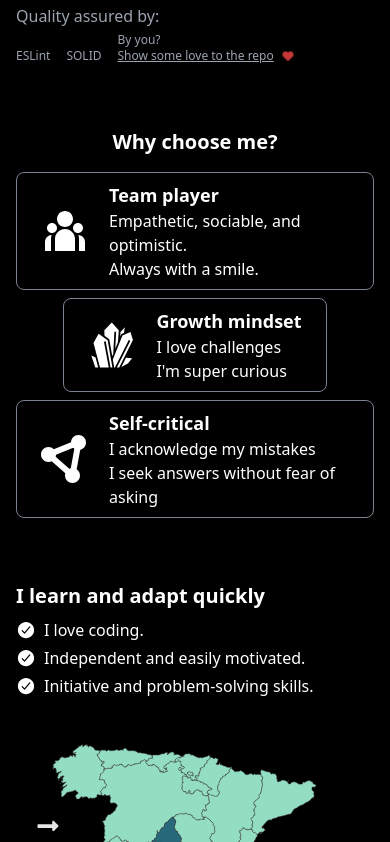
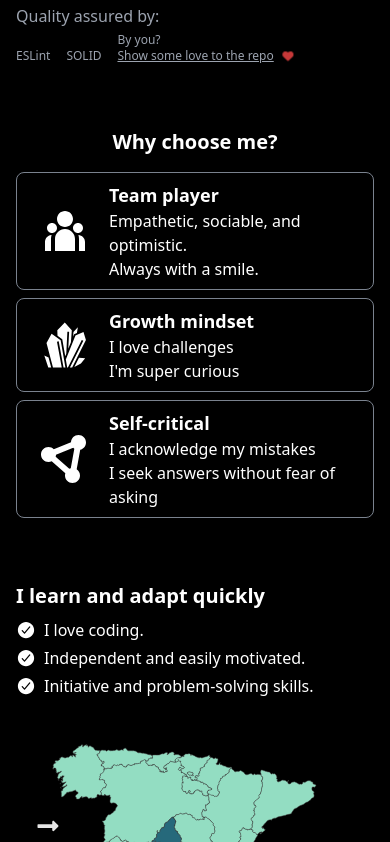
Before and after one commit to Kikemaji/resume, a Next.js app: page /en in a window 390 px wide. Shown: the part 689-1531 px from the top of the page. Built offline with nearby package versions, Linux system fonts and the light colour scheme.

Commit message:
fix: responsive for tablet in whyMe Section

```diff
--- a/src/components/sections/whyMe/WhyMe.module.css
+++ b/src/components/sections/whyMe/WhyMe.module.css
@@ -1,5 +1,5 @@
 .card {
-  @apply flex w-fit items-center gap-5 rounded-lg border border-border px-6 py-2 md:min-w-[335px] md:flex-col md:gap-0;
+  @apply flex w-full items-center gap-5 rounded-lg border border-border px-6 py-2 md:w-fit md:min-w-[335px] md:flex-col md:gap-0;
 }
 
 .icon {
--- a/src/components/sections/whyMe/WhyMeSection.tsx
+++ b/src/components/sections/whyMe/WhyMeSection.tsx
@@ -10,7 +10,7 @@ import { getTranslation } from '@/utils/getTranslations';
 const WhyMeSection = ({ dictionary }: { dictionary: Dictionary }) => {
   return (
     <section className="my-16 lg:my-24">
-      <h2 className="h2 mb-4 text-center font-bold">
+      <h2 className="h2 mb-4 text-center font-bold md:text-start lg:text-center">
         {getTranslation(dictionary, ['whyMeSection', 'title'])}
       </h2>
       <div className="flex flex-col items-center gap-2 lg:flex-row lg:flex-wrap lg:justify-center">
```
